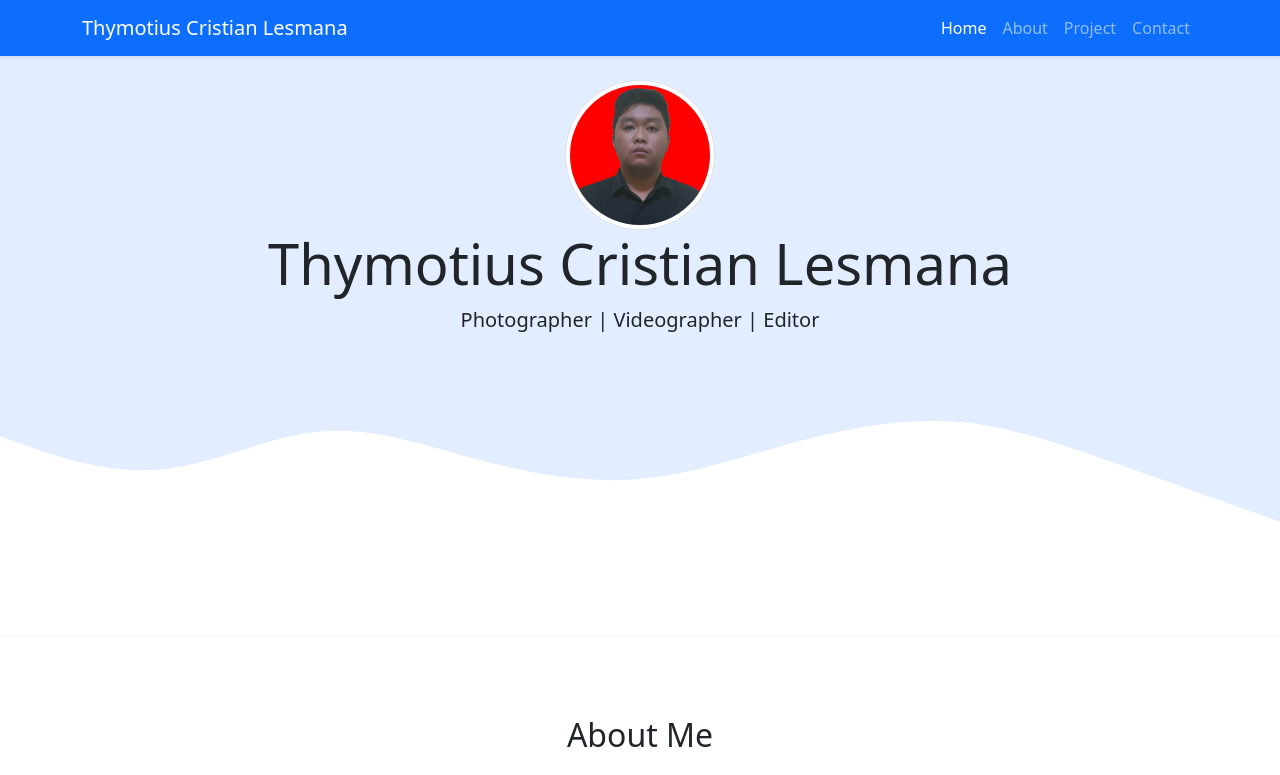
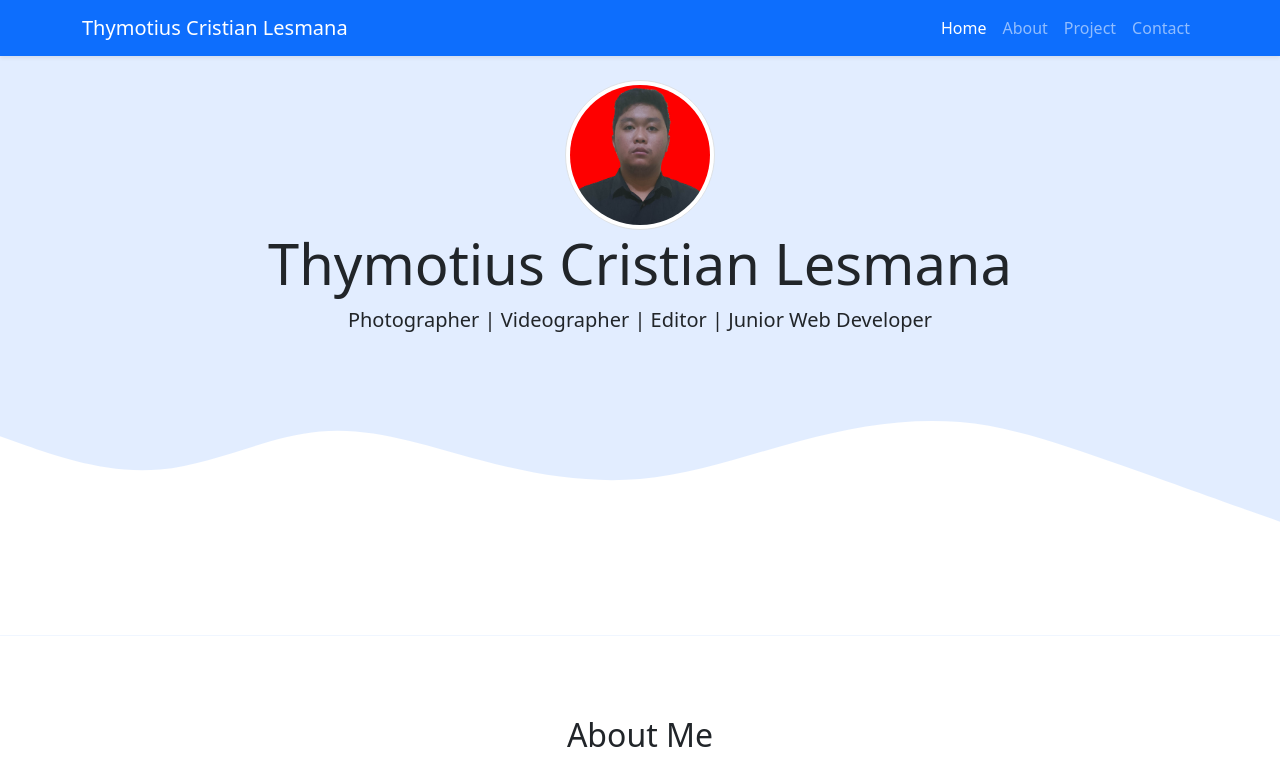
Before and after one commit to thymotius20/portfoliotcl.io, a plain HTML site: page index.html in a window 1280 px wide. Shown: the top 775 px of the page. Drawn offline with nearby package versions, Linux system fonts and the light colour scheme.

Commit message:
menambah profesi jumbotron

```diff
--- a/index.html
+++ b/index.html
@@ -48,7 +48,7 @@
     <section class="jumbotron text-center">
       <img src="img/foto.jpg" alt="Thymotius Cristian Lesmana" width="150" class="rounded-circle img-thumbnail" />
       <h1 class="display-4">Thymotius Cristian Lesmana</h1>
-      <p class="lead">Photographer | Videographer | Editor</p>
+      <p class="lead">Photographer | Videographer | Editor | Junior Web Developer</p>
       <svg xmlns="http://www.w3.org/2000/svg" viewBox="0 0 1440 320">
         <path
           fill="#ffff"
```
